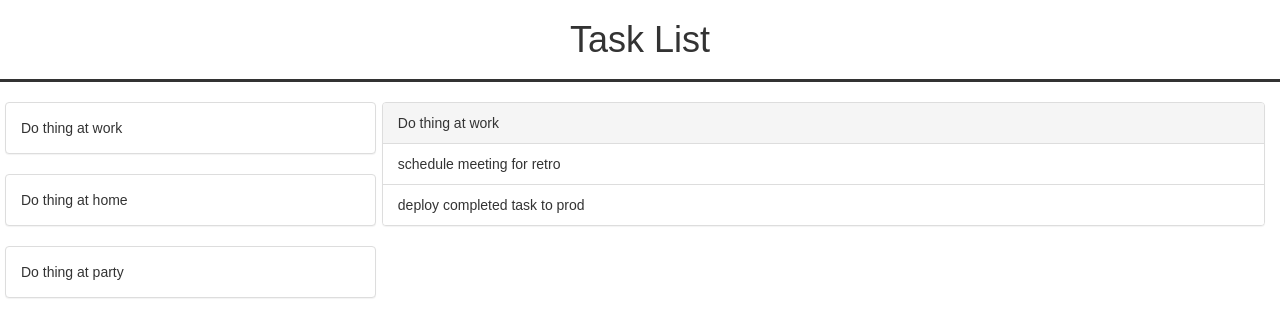
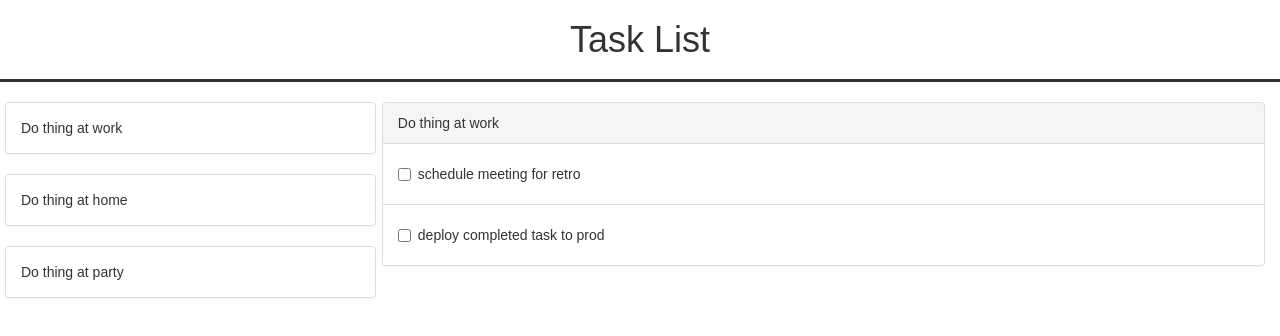
Before and after one commit to Kamar5/tasks-manager-app, a React (Create React App) app: page / in a window 1280 px wide. Shown: the top 336 px of the page. Built offline with nearby package versions, Linux system fonts and the light colour scheme.

Commit message:
add checkbox for each task and add logic to it

```diff
--- a/src/App.css
+++ b/src/App.css
@@ -0,0 +1,4 @@
+
+.doneTask span{
+    text-decoration: line-through;
+}
--- a/src/components/groupList.js
+++ b/src/components/groupList.js
@@ -1,21 +1,21 @@
 import React from "react";
 import { Panel } from "react-bootstrap";
 
-function handleClick(data, handleTaskClick) {
-  return handleTaskClick(data);
+function handleClick(data, updateCurrentSelectedTaskClick) {
+  return updateCurrentSelectedTaskClick(data);
 }
 
-function task(task, handleTaskClick) {
+function task(task, updateCurrentSelectedTaskClick) {
   return task.map(function(value, index) {
     return (
-      <Panel onClick={() => handleClick(value, handleTaskClick)} key={index}>
+      <Panel onClick={() => handleClick(value, updateCurrentSelectedTaskClick)} key={index}>
         <Panel.Body>{value.title}</Panel.Body>
       </Panel>
     );
   });
 }
 
-export default function GroupList({ data, handleTaskClick }) {
+export default function GroupList({ data, updateCurrentSelectedTaskClick }) {
   return (
     <div
       style={{
@@ -24,7 +24,7 @@ export default function GroupList({ data, handleTaskClick }) {
         marginLeft: "5px"
       }}
     >
-      {task(data, handleTaskClick)}
+      {task(data, updateCurrentSelectedTaskClick)}
     </div>
   );
 }
--- a/src/components/home.js
+++ b/src/components/home.js
@@ -21,7 +21,7 @@ class Home extends React.Component {
           title: "Do thing at home",
           tasks: [
             { isDone: false, task: "fix kitchen sink" },
-            { isDone: false, task: "copy another key" },
+            { isDone: true, task: "copy another key" },
             { isDone: false, task: "buy grocery" }
           ]
         },
@@ -34,13 +34,24 @@ class Home extends React.Component {
       currentSelectedTask: []
     };
 
-    this.handleClick = this.handleClick.bind(this);
+    this.updateCurrentSelectedTask = this.updateCurrentSelectedTask.bind(this);
+    this.updateCheckBox = this.updateCheckBox.bind(this);
   }
   componentDidMount() {
     this.setState({ currentSelectedTask: this.state.data[0] });
   }
-  handleClick(data) {
+  updateCurrentSelectedTask(data) {
     this.setState({ currentSelectedTask: data });
+  }
+
+  updateCheckBox(data, index, tasks){
+    const items = this.state.data;
+
+    items[tasks.id].tasks[index].isDone = !data.isDone;
+
+    this.setState({
+      data: items
+    });
   }
   render() {
     return (
@@ -55,8 +66,8 @@ class Home extends React.Component {
         >
           Task List
         </PageHeader>
-        <GroupList data={this.state.data} handleTaskClick={this.handleClick} />
-        <SingleList singleTaskList={this.state.currentSelectedTask} />
+        <GroupList data={this.state.data} updateCurrentSelectedTaskClick={this.updateCurrentSelectedTask} />
+        <SingleList singleTaskList={this.state.currentSelectedTask} updateCheckBox={this.updateCheckBox} />
       </React.Fragment>
     );
   }
--- a/src/components/singleList.js
+++ b/src/components/singleList.js
@@ -1,15 +1,19 @@
 import React from "react";
-import { Panel, ListGroup, ListGroupItem } from "react-bootstrap";
+import { Panel, ListGroup, ListGroupItem, Checkbox } from "react-bootstrap";
 
-function tasks(tasks) {
-  return tasks
-    ? tasks.map(function(data, index) {
-        return <ListGroupItem key={index}>{data.task}</ListGroupItem>;
+function tasks(singleTaskList,updateCheckBox) {
+  return singleTaskList.tasks
+    ? singleTaskList.tasks.map(function(data, index) {
+        return <ListGroupItem key={index} className = { data.isDone ? 'doneTask' : "" } ><Checkbox checked = {data.isDone} onChange={() => onChangeTask(data, index , singleTaskList,updateCheckBox)}><span>{data.task}</span></Checkbox></ListGroupItem>;
       })
     : "";
 }
 
-export default function SingleList({ singleTaskList }) {
+function onChangeTask(data, index, tasks,updateCheckBox){
+  return updateCheckBox(data, index, tasks)
+}
+
+export default function SingleList({ singleTaskList, updateCheckBox }) {
   return (
     <Panel
       style={{
@@ -20,7 +24,7 @@ export default function SingleList({ singleTaskList }) {
       onClick={() => {}}
     >
       <Panel.Heading>{singleTaskList.title}</Panel.Heading>
-      <ListGroup>{tasks(singleTaskList.tasks)}</ListGroup>
+      <ListGroup>{tasks(singleTaskList,updateCheckBox)}</ListGroup>
     </Panel>
   );
 }
```
